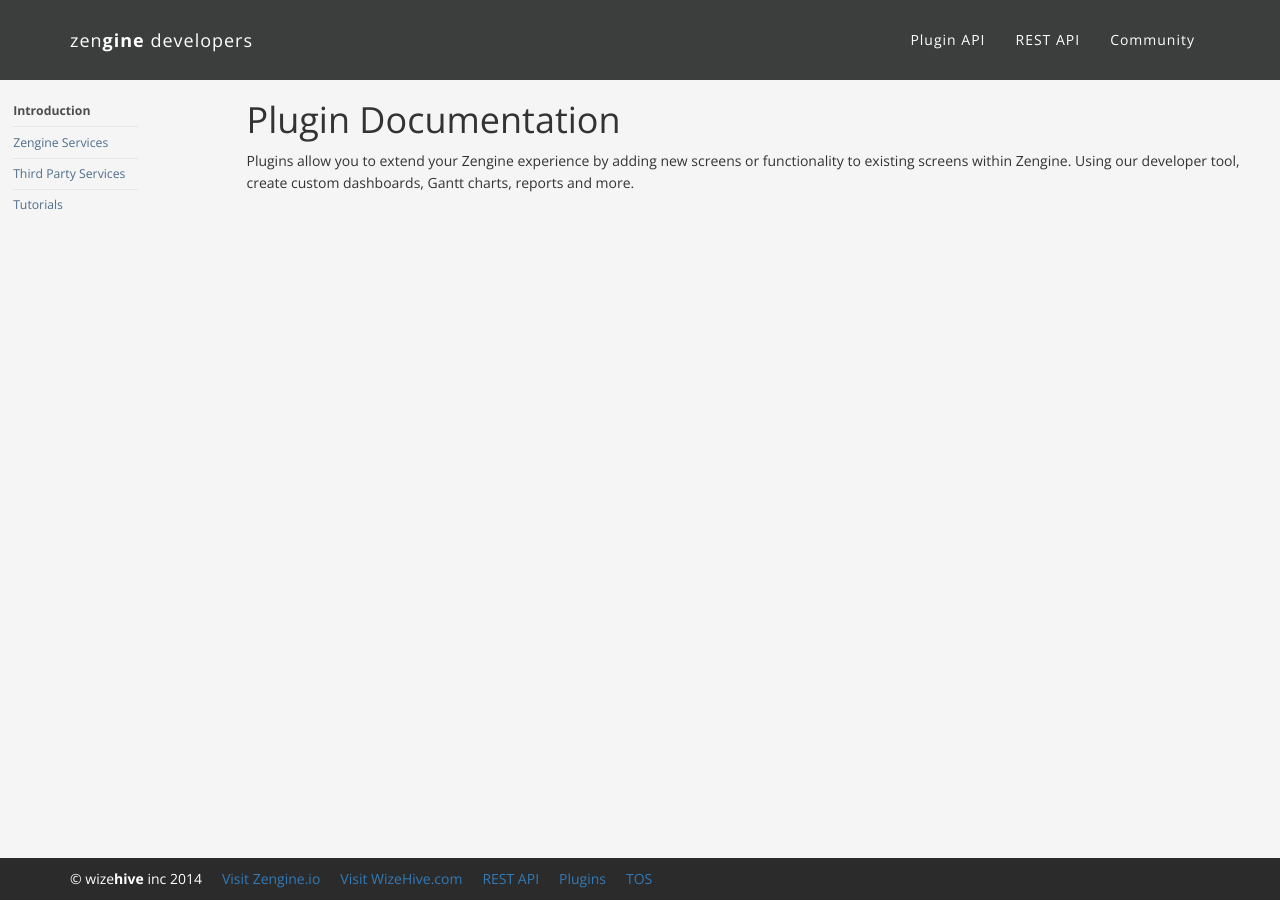
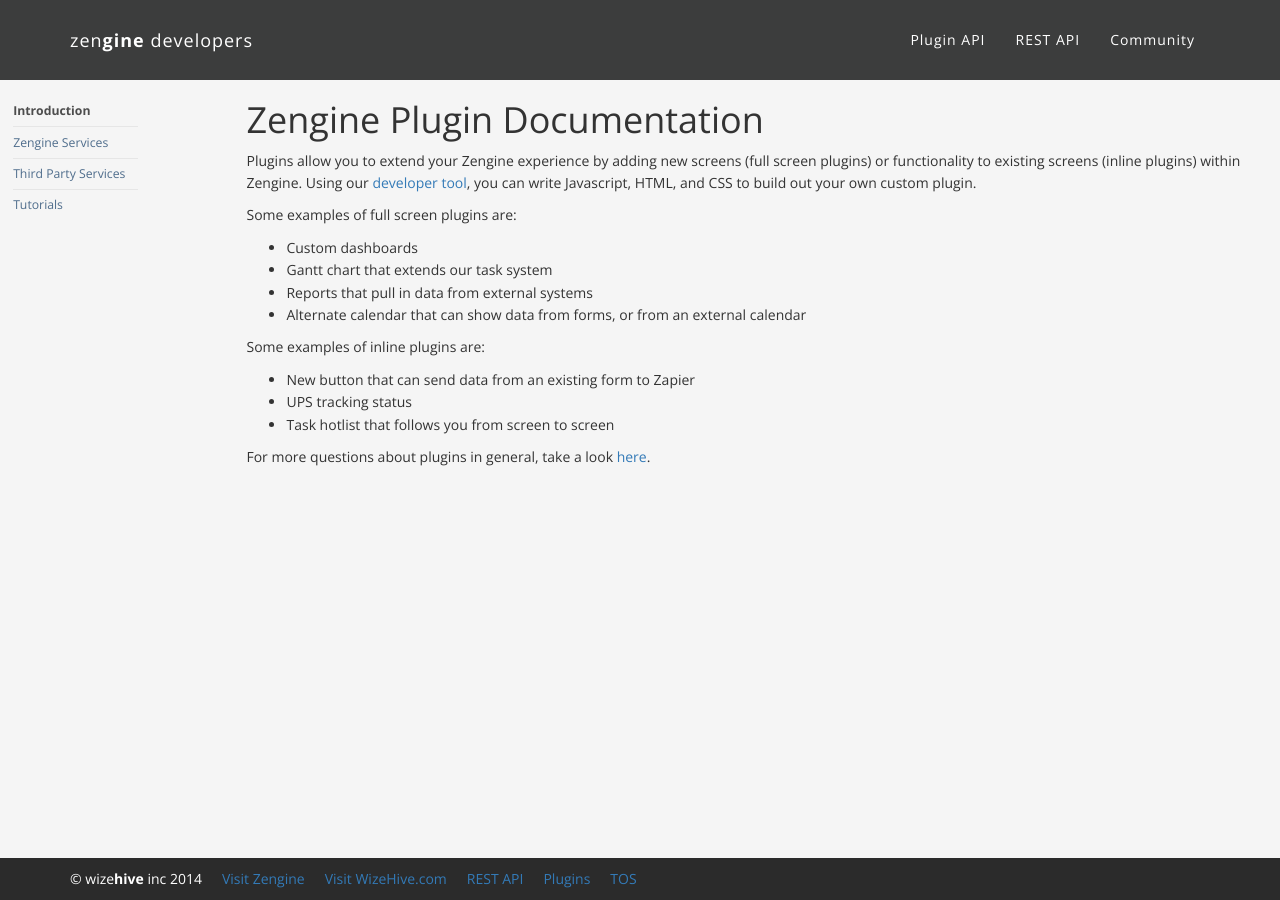
Before and after one commit to ZengineHQ/developers, a Jekyll site: the page built from js-api/index.md, in a window 1280 px wide. Built offline with Jekyll 4.4.1, drawn with Linux system fonts in a browser that asks for light colours; nearby versions of some CDN libraries.

Commit message:
change config file to use zenginehq.com, add more to plugin intro

```diff
--- a/_config.yml
+++ b/_config.yml
@@ -1,11 +1,12 @@
-baseurl: '/documentation-stage'
+baseurl: '/developers-stage'
 exclude: [README.md, Gemfile, Gemfile.lock, CNAME]
-apiDomain: "https://stage-api.zengine.io"
-clientDomain: "https://stage-beta.zengine.io"
-authDomain: "https://stage-auth.zengine.io"
+apiDomain: "https://stage-api.zenginehq.com"
+clientDomain: "https://stage-beta.zenginehq.com"
+authDomain: "https://stage-auth.zenginehq.com"
+supportDomain: "https://support.zenginehq.com"
+developerDomain: https://github.com/ZengineHQ/developers-stage
 demoClientId: "rest-api-quick-start-demo"
-supportDomain: "http://support.zengine.io"
-rootDomain: zengine.io
+rootDomain: zenginehq.com
 apiKey: false
 kramdown:
   input: GFM # enable github flavored markdown
--- a/_layouts/default.html
+++ b/_layouts/default.html
@@ -62,7 +62,7 @@
 					&copy; Wize<strong>Hive</strong> Inc 2014
 				</li>
 				<li>
-					<a href="http://{{site.rootDomain}}" target="_blank">Visit {{site.rootDomain | capitalize}}</a>
+					<a href="https://{{site.rootDomain}}" target="_blank">Visit {{site.productName}}</a>
 				</li>
 				<li>
 					<a href="http://www.wizehive.com" target="_blank">Visit WizeHive.com</a>
--- a/js-api/index.md
+++ b/js-api/index.md
@@ -3,6 +3,21 @@ layout: plugin-nav-bar
 group: intro
 ---
 
-# {{site.domain}} Plugin Documentation
+# {{site.productName}} Plugin Documentation
 
-Plugins allow you to extend your {{site.productName}} experience by adding new screens or functionality to existing screens within {{site.productName}}. Using our developer tool, create custom dashboards, Gantt charts, reports and more.
+Plugins allow you to extend your {{site.productName}} experience by adding new screens (full screen plugins) or functionality to existing screens (inline plugins) within {{site.productName}}.  Using our [developer tool]({{site.clientDomain}}/account/developer), you can write Javascript, HTML, and CSS to build out your own custom plugin.
+
+Some examples of full screen plugins are:
+
+* Custom dashboards
+* Gantt chart that extends our task system
+* Reports that pull in data from external systems
+* Alternate calendar that can show data from forms, or from an external calendar
+
+Some examples of inline plugins are:
+
+* New button that can send data from an existing form to Zapier
+* UPS tracking status
+* Task hotlist that follows you from screen to screen
+
+For more questions about plugins in general, take a look <a href="{{site.supportDomain}}/knowledgebase/topics/51673-plugins" target="_blank">here</a>.
```
